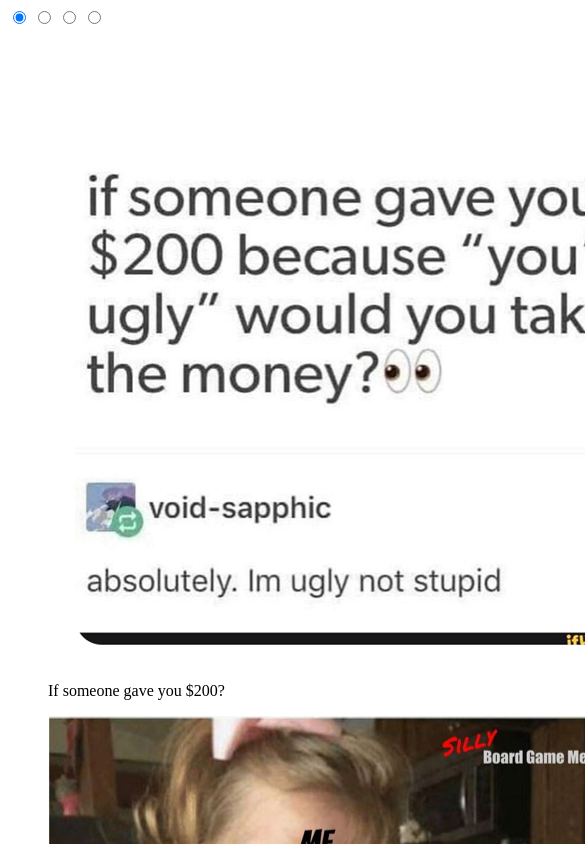
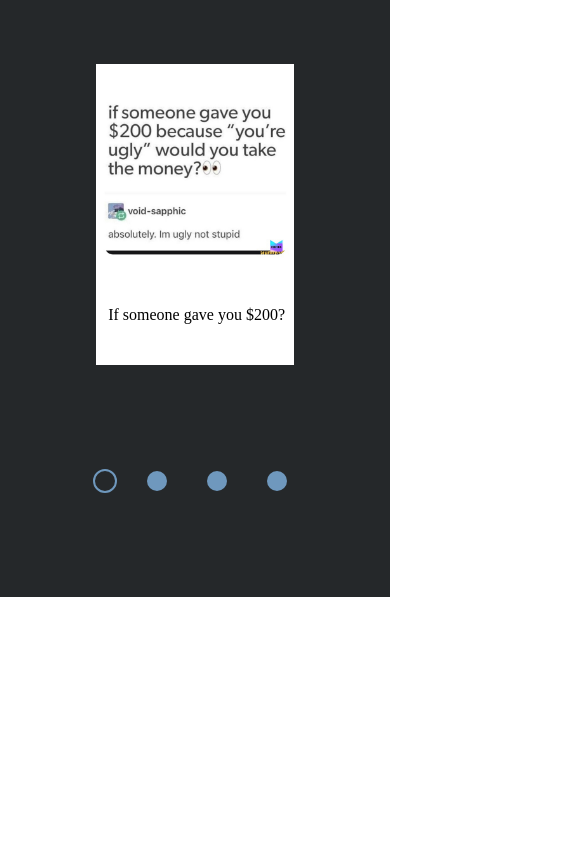
Before and after one commit to NJul/cssMemSlider, a plain HTML site: page cssMemSlider/index.html in a window 390 px wide. Shown: the top 844 px of the page, 585 px wide, since content can reach past the window. Drawn offline with Linux system fonts and the light colour scheme.

Commit message:
feat: add styles (Sun, Oct 17, 2021 19:25:46 PM)

```diff
--- a/cssMemSlider/index.html
+++ b/cssMemSlider/index.html
@@ -5,6 +5,7 @@
     <meta http-equiv="X-UA-Compatible" content="IE=edge" />
     <meta name="viewport" content="width=device-width, initial-scale=1.0" />
     <title>CSS Mem Slider</title>
+    <link rel="stylesheet" href="style.css" />
   </head>
   <body>
     <div class="container">
@@ -18,42 +19,34 @@
           <div class="overflow">
             <div class="inner">
               <div class="slide slide_1">
-                <div class="slide-content">
-                  <figure>
-                    <img src="./assets/img/desktop/memes1.jpg" alt="memes 1" />
+                <figure class="slide-content">
+                  <img src="./assets/img/memes1.jpg" alt="memes 1" />
                   <figcaption>If someone gave you $200?</figcaption>
                 </figure>
               </div>
-              </div>
               <div class="slide slide_2">
-                <div class="slide-content">
-                  <figure>
-                    <img src="./assets/img/desktop/memes2.jpg" alt="memes 2" />
+                <figure class="slide-content">
+                  <img src="./assets/img/memes2.jpg" alt="memes 2" />
                   <figcaption>My new game</figcaption>
                 </figure>
               </div>
-              </div>
               <div class="slide slide_3">
-                <div class="slide-content">
-                  <figure>
-                    <img src="./assets/img/desktop/memes3.jpg" alt="memes 3" />
+                <figure class="slide-content">
+                  <img src="./assets/img/memes3.jpg" alt="memes 3" />
                   <figcaption>Xbox is better</figcaption>
                 </figure>
               </div>
-              </div>
               <div class="slide slide_4">
-                <div class="slide-content">
-                  <figure>
-                    <img src="./assets/img/desktop/memes4.jpg" alt="memes 4" />
+                <figure class="slide-content">
+                  <img src="./assets/img/memes4.jpg" alt="memes 4" />
                   <figcaption>Commit rope neck</figcaption>
                 </figure>
               </div>
             </div>
           </div>
         </div>
-        </div>
 
-        <div id="bullets">
+        <div id="bullets" class="bullets">
           <label for="slide1"></label>
           <label for="slide2"></label>
           <label for="slide3"></label>
--- /dev/null
+++ b/cssMemSlider/style.css
@@ -0,0 +1,178 @@
+* {
+  margin: 0;
+  padding: 0;
+}
+
+*,
+*::before,
+*::after {
+  box-sizing: border-box;
+}
+
+.container {
+  margin: 0 auto;
+  max-width: 60%;
+  background-color: #25282a;
+  border-top: 2em solid #25282a;
+  border-left: 3em solid #25282a;
+  border-right: 3em solid #25282a;
+  border-bottom: 6em solid #25282a;
+}
+
+.slider-container {
+  margin: 0 auto;
+  max-width: 100%;
+  text-align: center;
+}
+
+.slider-container input[type='radio'] {
+  display: none;
+}
+
+.slider-container label {
+  cursor: pointer;
+  text-decoration: none;
+}
+
+.slides {
+  border-top: 2em solid #25282a;
+  border-left: 3em solid #25282a;
+  border-right: 3em solid #25282a;
+  border-bottom: 6em solid #25282a;
+}
+
+.overflow {
+  width: 100%;
+  overflow: hidden;
+}
+
+.slide1:checked ~ .slides .inner {
+  margin-left: 0;
+}
+
+.slide2:checked ~ .slides .inner {
+  margin-left: -100%;
+}
+
+.slide3:checked ~ .slides .inner {
+  margin-left: -200%;
+}
+
+.slide4:checked ~ .slides .inner {
+  margin-left: -300%;
+}
+
+.slides .inner {
+  width: 400%;
+  line-height: 0;
+  transition: margin-left 800ms cubic-bezier(0.77, 0, 0.175, 1);
+}
+
+.slides .slide {
+  width: 25%;
+  float: left;
+  display: flex;
+  justify-content: center;
+  align-items: center;
+  height: 100%;
+  color: #ffffff;
+}
+
+.slides .slide_1 {
+  background: #ffffff;
+}
+
+.slides .slide_2 {
+  background: #ffffff;
+}
+
+.slides .slide_3 {
+  background: #ffffff;
+}
+
+.slides .slide_4 {
+  background: #ffffff;
+}
+
+.slide-content {
+  display: flex;
+  flex-direction: column;
+  background-color: #ffffff;
+}
+
+.slide-content img {
+  object-fit: contain;
+  width: 100%;
+  height: auto;
+}
+
+.bullets {
+  margin: 0 40px 0 0;
+  display: flex;
+  align-items: center;
+  justify-content: flex-end;
+}
+
+.bullets label {
+  display: inline-block;
+  width: 10px;
+  height: 10px;
+  margin: 0 10px;
+  background: #6f98bd;
+  background-clip: padding-box;
+  box-sizing: border-box;
+  border: 10px solid transparent;
+  padding: 10px;
+  border-radius: 100%;
+  cursor: pointer;
+}
+
+.bullets label:hover {
+  background-color: #ffffff;
+  opacity: 1;
+}
+
+.slide1:checked ~ .bullets label:nth-child(1),
+.slide2:checked ~ .bullets label:nth-child(2),
+.slide3:checked ~ .bullets label:nth-child(3),
+.slide4:checked ~ .bullets label:nth-child(4) {
+  background: transparent;
+  border: 2px solid #6f98bd;
+}
+
+figcaption {
+  margin-top: 50px;
+  margin-bottom: 50px;
+  padding-left: 0.2em;
+  font-size: 32px;
+  text-align: left;
+  color: #000000;
+}
+
+@media screen and (max-width: 900px) {
+  .slides {
+    max-width: calc(100% - 140px);
+    margin: 0 auto;
+  }
+}
+
+@media screen and (max-width: 480px) {
+  .container {
+    max-width: 100%;
+  }
+
+  .slides {
+    max-width: 100%;
+    margin: 0 auto;
+  }
+
+  figcaption {
+    font-size: 16px;
+    text-align: center;
+  }
+
+  .bullets {
+    justify-content: center;
+    margin: 0;
+  }
+}
```
Also changed, not shown: cssMemSlider/assets/img/memes1.jpg (renamed from cssMemSlider/assets/img/desktop/memes1.jpg), cssMemSlider/assets/img/memes2.jpg (renamed from cssMemSlider/assets/img/desktop/memes2.jpg), cssMemSlider/assets/img/memes3.jpg (renamed from cssMemSlider/assets/img/desktop/memes3.jpg), cssMemSlider/assets/img/memes4.jpg (renamed from cssMemSlider/assets/img/desktop/memes4.jpg). Lines whose indentation alone changed are shown as unchanged.
